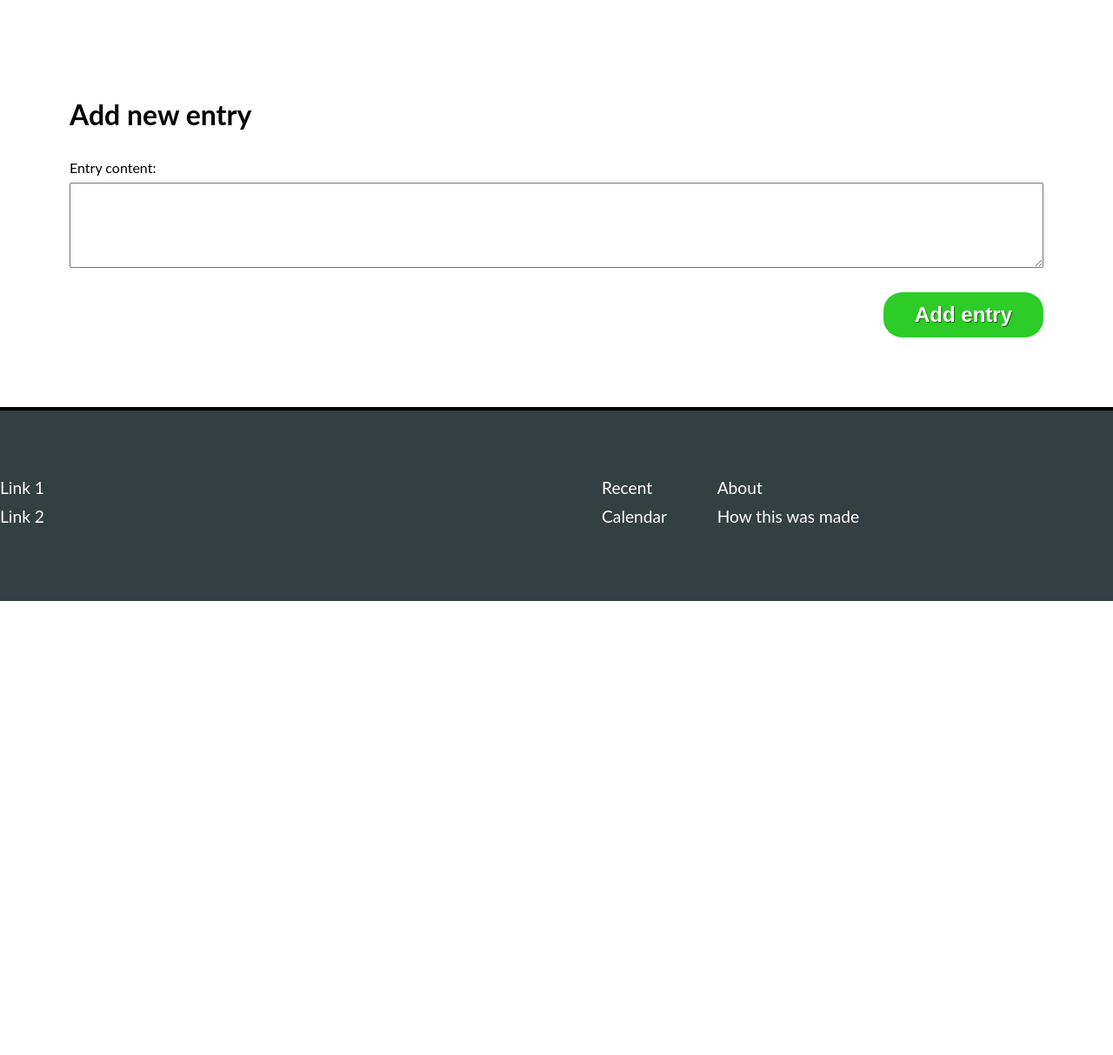
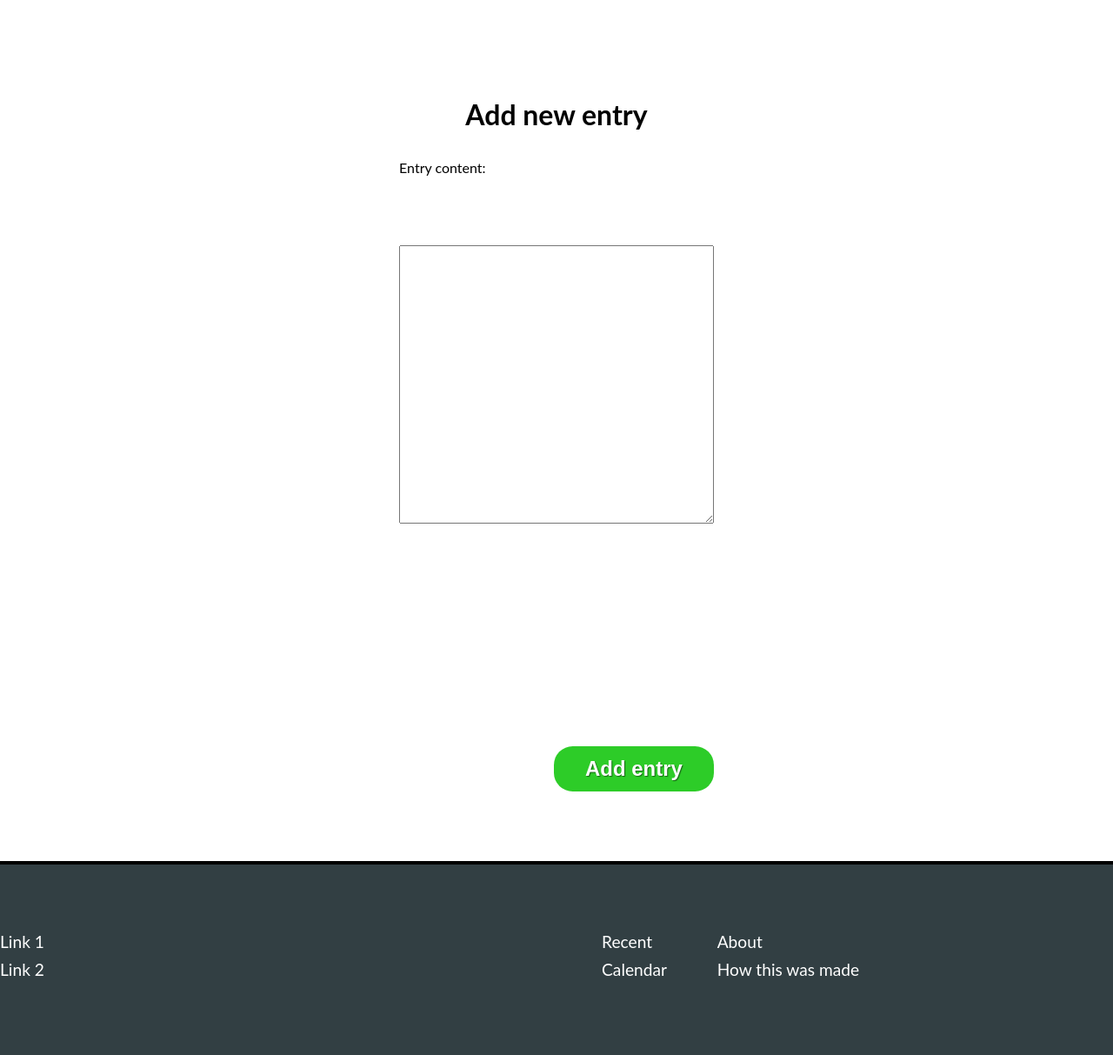
Before and after one commit to IuliiaKonovalova/micro-blog, a Flask app: page /add_post in a window 1280 px wide. Shown: the part 88-1301 px from the top of the page at 87% size. Before the commit the page ends 779 px from the top, so only its background shows below. Run offline with Flask 2, Linux system fonts and the light colour scheme; some libraries are stand-ins or nearby versions.

Commit message:
Add styles to form

```diff
--- a/static/css/style.css
+++ b/static/css/style.css
@@ -124,6 +124,13 @@ body {
 
 
 /*---- Styling Form ----*/
+.new__entry {
+  display: flex;
+  flex-direction: column;
+  justify-content: center;
+  align-items: center;
+}
+
 .form {
   display: flex;
   flex-direction: column;
@@ -131,20 +138,25 @@ body {
 }
 
 .form__input {
+  max-width: 60rem;
+  display: flex;
+  flex-direction: column;
+  justify-content: center;
   width: 100%;
 }
 
 .form__label {
   display: block;
-  margin-bottom: 0.5em;
+  margin-bottom: 5em;
 }
 
 .form__textarea {
   width: inherit;
   font-size: 1.6rem;
   padding: 0.7em;
-  margin-bottom: 1em;
+  margin-bottom: 10em;
   resize: vertical;
+  height: 20rem;
 }
 
 .form__submit {
@@ -170,6 +182,7 @@ body {
   flex-direction: column;
   justify-content: center;
   align-items: center;
+  color: #144b11;
 }
 
 .entry {
@@ -183,12 +196,14 @@ body {
 
 .entry__header {
   margin-bottom: 1.5em;
+
 }
 
 .entry__title {
   display: inline;
   font-size: 1.2rem;
   margin-right: 2em;
+  color: #105f0d;
 }
 
 .entry__date {
--- a/templates/home.html
+++ b/templates/home.html
@@ -1,6 +1,6 @@
 {% extends "base.html" %}
 {% block content %}
-<section>
+<section class="new__entry">
   <h1 class="main__title">Add new entry</h1>
   <!--Form-->
   <form method="POST" class="form" action="{{ url_for('add_post') }}">
--- a/templates/main.html
+++ b/templates/main.html
@@ -8,7 +8,7 @@
   </div>
 </section>
 <section class="recent__posts">
-  <h2>Recent posts</h2>
+  <h2 class="recent__post--title">Recent posts</h2>
   {% for entry in entries %}
   <article class="entry">
     <div class="entry__header">
```
